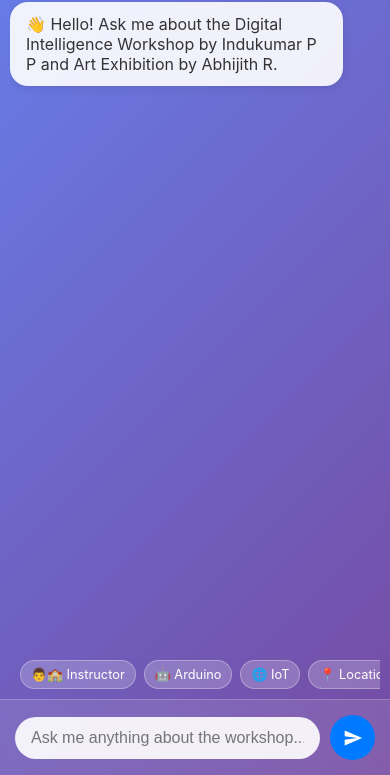
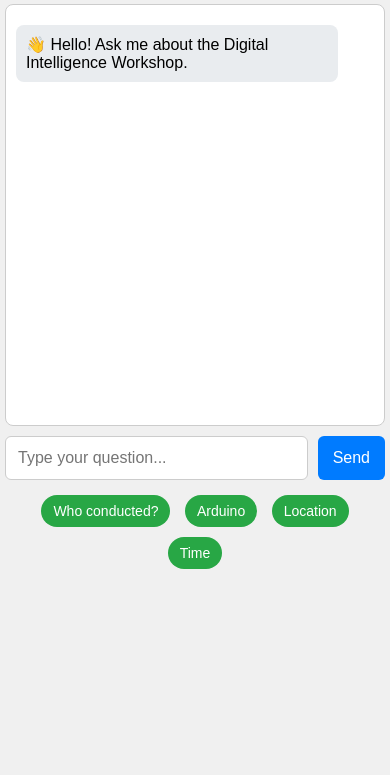
Before and after one commit to Indukumar-Warrier/Digital-Intelligence, a plain HTML site: page index.html in a window 390 px wide. Shown: the part 69-844 px from the top of the page. Drawn offline with Linux system fonts and the light colour scheme.

Commit message:
Revamp chatbot UI and enhance keyword matching
Refactor HTML structure and styles for chatbot interface. Update styles for better responsiveness and user experience. Improve keyword matching logic in JavaScript for enhanced answer accuracy.

```diff
--- a/index.html
+++ b/index.html
@@ -5,158 +5,51 @@
     <meta name="viewport" content="width=device-width, initial-scale=1.0">
     <title>Digital Intelligence Workshop Chatbot</title>
     <style>
-        * { margin: 0; padding: 0; box-sizing: border-box; }
-        body {
-            font-family: -apple-system, BlinkMacSystemFont, 'Segoe UI', Roboto, sans-serif;
-            background: linear-gradient(135deg, #667eea 0%, #764ba2 100%);
-            height: 100vh;
-            display: flex;
-            flex-direction: column;
-        }
-        .header {
-            background: rgba(255,255,255,0.1);
-            backdrop-filter: blur(10px);
-            padding: 15px;
-            text-align: center;
-            color: white;
-            border-bottom: 1px solid rgba(255,255,255,0.2);
-        }
-        .header h1 { font-size: 1.2rem; font-weight: 600; }
-        .chat-container {
-            flex: 1;
-            display: flex;
-            flex-direction: column;
-            max-width: 800px;
-            margin: 0 auto;
-            width: 100%;
-            padding: 0 10px;
-        }
-        .chat {
-            flex: 1;
-            overflow-y: auto;
-            padding: 20px 0;
-            display: flex;
-            flex-direction: column;
-            gap: 15px;
-        }
-        .message {
-            max-width: 85%;
-            padding: 12px 16px;
-            border-radius: 18px;
-            word-wrap: break-word;
-            animation: fadeIn 0.3s ease;
-        }
-        .user {
-            background: #007AFF;
-            color: white;
-            align-self: flex-end;
-            margin-left: auto;
-        }
-        .bot {
-            background: rgba(255,255,255,0.9);
-            color: #333;
-            align-self: flex-start;
-            box-shadow: 0 2px 10px rgba(0,0,0,0.1);
-        }
-        .suggestions {
-            padding: 10px;
-            display: flex;
-            gap: 8px;
-            overflow-x: auto;
-            scrollbar-width: none;
-            -ms-overflow-style: none;
-        }
-        .suggestions::-webkit-scrollbar { display: none; }
-        .suggestion {
-            background: rgba(255,255,255,0.2);
-            color: white;
-            border: 1px solid rgba(255,255,255,0.3);
-            padding: 8px 12px;
-            border-radius: 20px;
-            white-space: nowrap;
-            cursor: pointer;
-            font-size: 0.9rem;
-            transition: all 0.2s;
-        }
-        .suggestion:hover {
-            background: rgba(255,255,255,0.3);
-            transform: translateY(-1px);
-        }
-        .input-container {
-            padding: 15px;
-            background: rgba(255,255,255,0.1);
-            backdrop-filter: blur(10px);
-            border-top: 1px solid rgba(255,255,255,0.2);
-        }
-        .input-form {
-            display: flex;
-            gap: 10px;
-            align-items: center;
-        }
-        input {
-            flex: 1;
-            padding: 12px 16px;
-            border: none;
-            border-radius: 25px;
-            background: rgba(255,255,255,0.9);
-            font-size: 16px;
-            outline: none;
-        }
-        button {
-            background: #007AFF;
-            color: white;
-            border: none;
-            width: 45px;
-            height: 45px;
-            border-radius: 50%;
-            cursor: pointer;
-            display: flex;
-            align-items: center;
-            justify-content: center;
-            transition: all 0.2s;
-        }
-        button:hover {
-            background: #0056CC;
-            transform: scale(1.05);
-        }
-        @keyframes fadeIn {
-            from { opacity: 0; transform: translateY(10px); }
-            to { opacity: 1; transform: translateY(0); }
-        }
-        @media (max-width: 480px) {
-            .header h1 { font-size: 1rem; }
-            .message { max-width: 90%; }
-            .suggestion { font-size: 0.8rem; padding: 6px 10px; }
+        * { box-sizing: border-box; }
+        body { font-family: Arial, sans-serif; margin: 0; padding: 10px; background: #f0f0f0; min-height: 100vh; }
+        .container { max-width: 800px; margin: 0 auto; }
+        h1 { text-align: center; margin: 10px 0; font-size: 1.5em; }
+        .chat { border: 1px solid #ccc; height: 60vh; overflow-y: auto; padding: 15px; background: white; margin: 10px 0; border-radius: 8px; }
+        .message { margin: 10px 0; padding: 12px; border-radius: 8px; word-wrap: break-word; }
+        .user { background: #007bff; color: white; text-align: right; margin-left: 20%; }
+        .bot { background: #e9ecef; margin-right: 20%; }
+        .input-area { display: flex; gap: 10px; margin: 10px 0; }
+        input { flex: 1; padding: 12px; border: 1px solid #ccc; border-radius: 6px; font-size: 16px; }
+        button { padding: 12px 20px; background: #007bff; color: white; border: none; border-radius: 6px; cursor: pointer; font-size: 16px; }
+        button:hover { background: #0056b3; }
+        .suggestions { margin: 10px 0; text-align: center; }
+        .suggestions button { background: #28a745; font-size: 14px; padding: 8px 12px; margin: 5px; border-radius: 20px; }
+        .suggestions button:hover { background: #1e7e34; }
+        @media (max-width: 600px) {
+            body { padding: 5px; }
+            h1 { font-size: 1.3em; }
+            .chat { height: 50vh; padding: 10px; }
+            .message { padding: 10px; }
+            .user { margin-left: 10%; }
+            .bot { margin-right: 10%; }
+            input { font-size: 16px; }
+            button { padding: 10px 15px; }
         }
     </style>
 </head>
 <body>
-    <div class="header">
+    <div class="container">
         <h1>🤖 Digital Intelligence Workshop Chatbot</h1>
-    </div>
 
-    <div class="chat-container">
         <div class="chat" id="chat">
-            <div class="message bot">👋 Hello! Ask me about the Digital Intelligence Workshop by Indukumar P P and Art Exhibition by Abhijith R.</div>
+            <div class="message bot">👋 Hello! Ask me about the Digital Intelligence Workshop.</div>
+        </div>
+
+        <div class="input-area">
+            <input type="text" id="input" placeholder="Type your question...">
+            <button onclick="sendMessage()">Send</button>
         </div>
 
         <div class="suggestions">
-            <div class="suggestion" onclick="ask('Who conducted the workshop?')">👨🏫 Instructor</div>
-            <div class="suggestion" onclick="ask('What is Arduino?')">🤖 Arduino</div>
-            <div class="suggestion" onclick="ask('Tell me about IoT')">🌐 IoT</div>
-            <div class="suggestion" onclick="ask('Where was the workshop?')">📍 Location</div>
-            <div class="suggestion" onclick="ask('Art exhibition details')">🎨 Art Exhibition</div>
-        </div>
-    </div>
-
-    <div class="input-container">
-        <div class="input-form">
-            <input type="text" id="input" placeholder="Ask me anything about the workshop..." autocomplete="off">
-            <button onclick="sendMessage()">
-                <svg width="20" height="20" viewBox="0 0 24 24" fill="currentColor">
-                    <path d="M2.01 21L23 12 2.01 3 2 10l15 2-15 2z"/>
-                </svg>
-            </button>
+            <button onclick="ask('who conducted the workshop')">Who conducted?</button>
+            <button onclick="ask('what is arduino')">Arduino</button>
+            <button onclick="ask('where')">Location</button>
+            <button onclick="ask('when')">Time</button>
         </div>
     </div>
 
@@ -179,41 +72,53 @@
                 return qaData['who conducted art exhibition'] || qaData['art exhibition artist'] || 'Abhijith R from Sivadrumam, Peruvaram';
             }
 
-            // Step 3: Keyword matching with better accuracy
+            // Step 3: Keyword matching with scoring
+            let matches = [];
+
             for (let category in keywords) {
                 const categoryKeywords = keywords[category];
                 let keywordMatches = 0;
 
-                // Count how many keywords match
+                // Only count keywords that are at least 2 characters or exact match
                 for (let keyword of categoryKeywords) {
-                    if (q.includes(keyword)) {
+                    if (q.includes(keyword) && (keyword.length >= 2 || q === keyword)) {
                         keywordMatches++;
                     }
                 }
 
-                // If multiple keywords match or single strong match
                 if (keywordMatches >= 2 || (keywordMatches === 1 && categoryKeywords.some(kw => q === kw))) {
                     // Find best matching Q&A for this category
-                    let bestMatch = null;
-                    let bestScore = 0;
-
                     for (let qaKey in qaData) {
                         let score = 0;
-                        if (qaKey.includes(category)) score += 3;
+                        if (qaKey === category || qaKey.includes(category)) score += 3;
 
                         for (let kw of categoryKeywords) {
                             if (qaKey.includes(kw)) score += 2;
                             if (q.includes(kw) && qaKey.includes(kw)) score += 1;
                         }
 
-                        if (score > bestScore) {
-                            bestScore = score;
-                            bestMatch = qaData[qaKey];
+                        if (score > 0) {
+                            matches.push({score: score, answer: qaData[qaKey]});
                         }
                     }
+                }
+            }
 
-                    if (bestMatch) return bestMatch;
+            if (matches.length > 0) {
+                // Sort by score
+                matches.sort((a, b) => b.score - a.score);
+
+                // Special case: if question is exactly 'who' or 'u', prefer greeting
+                if (['who', 'u'].includes(q)) {
+                    for (let match of matches) {
+                        if (match.answer.includes('Hello I am A Chatbot')) {
+                            return match.answer;
+                        }
+                    }
                 }
+
+                // Return highest scoring match
+                return matches[0].answer;
             }
 
             // Step 4: Partial match in Q&A keys (improved)
@@ -279,16 +184,10 @@
 
             if (!question) return;
 
-            const userDiv = document.createElement('div');
-            userDiv.className = 'message user';
-            userDiv.textContent = question;
-            chat.appendChild(userDiv);
+            chat.innerHTML += '<div class="message user">' + question + '</div>';
 
             const answer = findAnswer(question);
-            const botDiv = document.createElement('div');
-            botDiv.className = 'message bot';
-            botDiv.textContent = answer;
-            chat.appendChild(botDiv);
+            chat.innerHTML += '<div class="message bot">' + answer + '</div>';
 
             input.value = '';
             chat.scrollTop = chat.scrollHeight;
```
